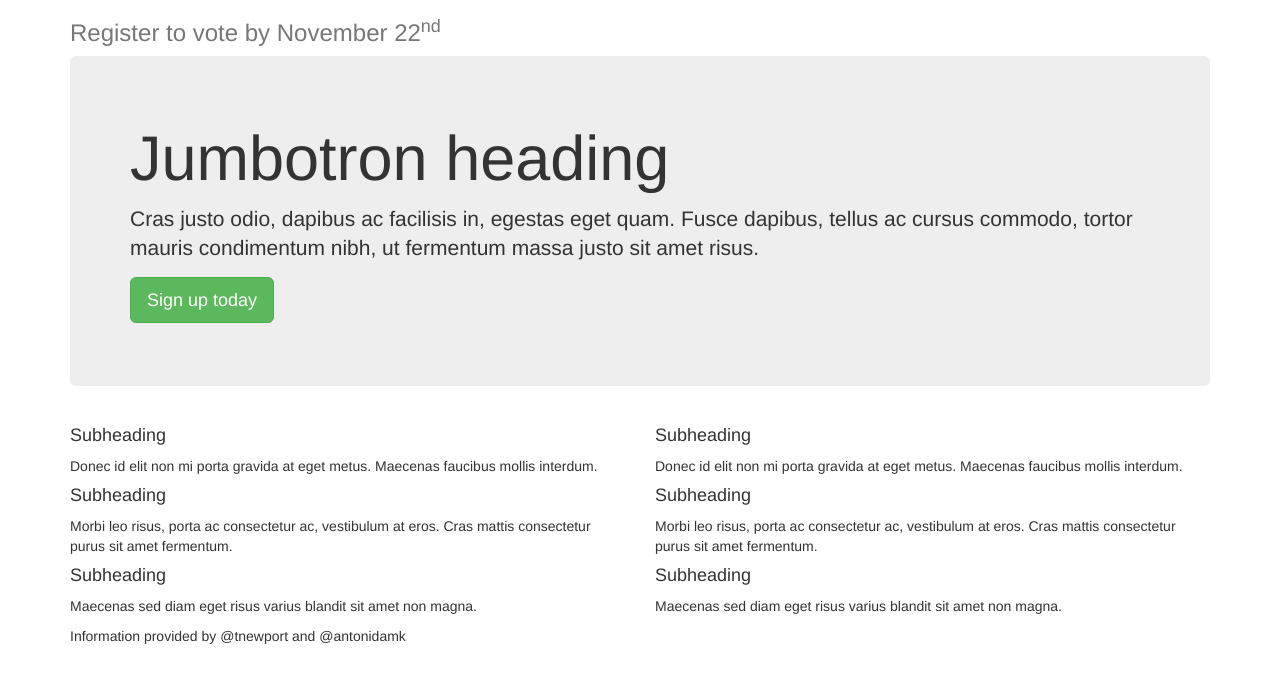
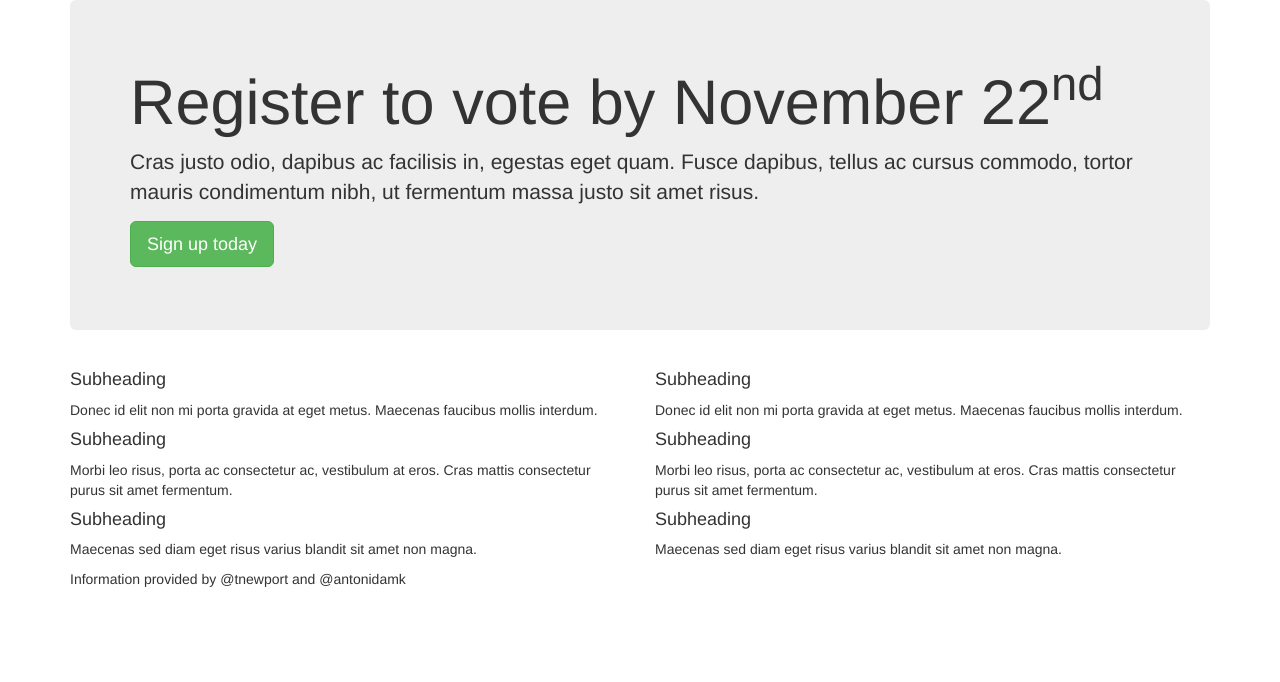
Before and after one commit to tomnewport/tomnewport.github.io, a plain HTML site: page voter_reg_2015/index.htm in a window 1280 px wide. Drawn offline with nearby package versions, Linux system fonts and the light colour scheme.

Commit message:
Used bootstrap template

```diff
--- a/voter_reg_2015/index.htm
+++ b/voter_reg_2015/index.htm
@@ -4,37 +4,21 @@
     <meta charset="utf-8">
     <meta http-equiv="X-UA-Compatible" content="IE=edge">
     <meta name="viewport" content="width=device-width, initial-scale=1">
-    <!-- The above 3 meta tags *must* come first in the head; any other head content must come *after* these tags -->
     <meta name="description" content="">
     <meta name="author" content="">
 
-    <title>Narrow Jumbotron Template for Bootstrap</title>
+    <title>Register to vote by November 22nd</title>
 
     <!-- Bootstrap core CSS -->
    <link href="https://maxcdn.bootstrapcdn.com/bootstrap/3.3.5/css/bootstrap.min.css" rel="stylesheet" integrity="sha256-MfvZlkHCEqatNoGiOXveE8FIwMzZg4W85qfrfIFBfYc= sha512-dTfge/zgoMYpP7QbHy4gWMEGsbsdZeCXz7irItjcC3sPUFtf0kuFbDz/ixG7ArTxmDjLXDmezHubeNikyKGVyQ==" crossorigin="anonymous">
-
-    <!-- Custom styles for this template -->
-    <link href="jumbotron-narrow.css" rel="stylesheet">
-
-    <!-- Just for debugging purposes. Don't actually copy these 2 lines! -->
-    <!--[if lt IE 9]><script src="../../assets/js/ie8-responsive-file-warning.js"></script><![endif]-->
-
-    <!-- HTML5 shim and Respond.js for IE8 support of HTML5 elements and media queries -->
-    <!--[if lt IE 9]>
-      <script src="https://oss.maxcdn.com/html5shiv/3.7.2/html5shiv.min.js"></script>
-      <script src="https://oss.maxcdn.com/respond/1.4.2/respond.min.js"></script>
-    <![endif]-->
   </head>
 
   <body>
 
     <div class="container">
-      <div class="header clearfix">
-        <h3 class="text-muted">Register to vote by November 22<sup>nd</sup></h3>
-      </div>
 
       <div class="jumbotron">
-        <h1>Jumbotron heading</h1>
+        <h1>Register to vote by November 22<sup>nd</sup></h1>
         <p class="lead">Cras justo odio, dapibus ac facilisis in, egestas eget quam. Fusce dapibus, tellus ac cursus commodo, tortor mauris condimentum nibh, ut fermentum massa justo sit amet risus.</p>
         <p><a class="btn btn-lg btn-success" href="#" role="button">Sign up today</a></p>
       </div>
```
